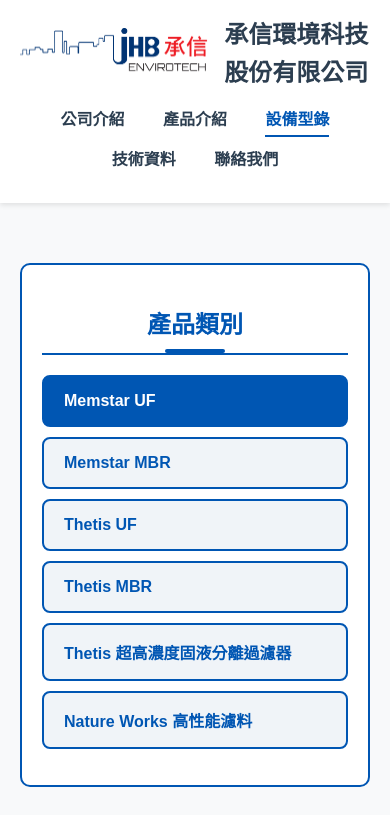
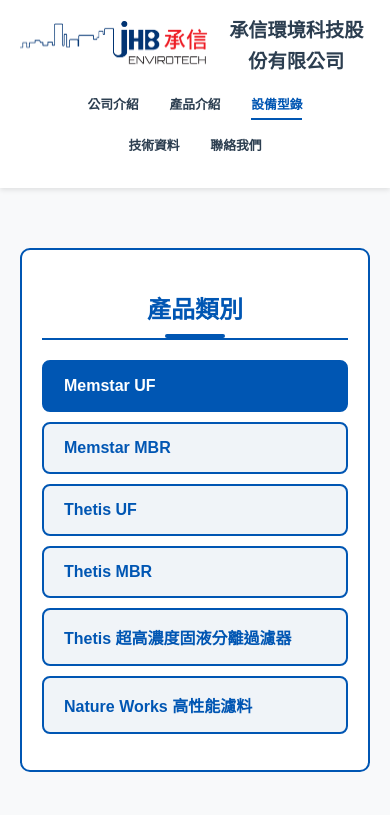
Before and after one commit to c-ken-c/JHB101-Envirotech, a plain HTML site: page catalog.html in a window 390 px wide. Shown: the top 815 px of the page. Drawn offline with Linux system fonts and the light colour scheme; some packages are replaced by stand-ins of ours; a script that the page names is missing.

Commit message:
Update style.css

```diff
--- a/style.css
+++ b/style.css
@@ -669,15 +669,38 @@ footer {
 
    /* --- 優化導覽列與語言切換器排列 --- */
    header nav {
-        display: flex; /* 啟用 Flexbox，讓子元素 (<ul> 和 <div#language-switcher>) 水平排列 */
-        align-items: center; /* 將所有項目垂直置中對齊 */
-        gap: 20px; /* 在導覽列 (<ul>) 和語言切換器之間增加 20px 的間距 */
+    display: flex;
+   align-items: center;
+   gap: 20px; /* 在導覽列和語言切換器之間增加 20px 的間距 */
    }
 
    /* 新增：防止選單項目文字被不當換行 */
     header nav ul li {
    white-space: nowrap;
    }
+   }
         /* 如果您希望導覽列和語言切換器都盡量靠右對齊，可以使用 justify-content: flex-end; */
         justify-content: flex-end;
         }
+
+    /* --- 調整特定文字大小 --- */
+
+    /* 承信環境科技股份有限公司 (Logo 中的標題) */
+    .logo h1 {
+   font-size: 1.4rem; /* 電腦版大小 (原為 1.8rem，縮小至 1.4rem) */
+    }
+
+    /* 導覽列連結 (公司介紹, 產品介紹, 設備型錄, 技術資料, 聯絡我們) */
+    nav ul li a {
+   font-size: 0.9rem; /* 電腦版大小 (約為預設的 90%) */
+   }
+
+   /* --- 手機版調整 (針對小螢幕進一步縮小) --- */
+   @media (max-width: 768px) {
+   .logo h1 {
+   font-size: 1.2rem; /* 手機版 Logo 標題大小 */
+   }
+    nav ul li a {
+   font-size: 0.8rem; /* 手機版導覽列連結大小 */
+   }
+   }
```
Lines whose indentation alone changed are shown as unchanged.
